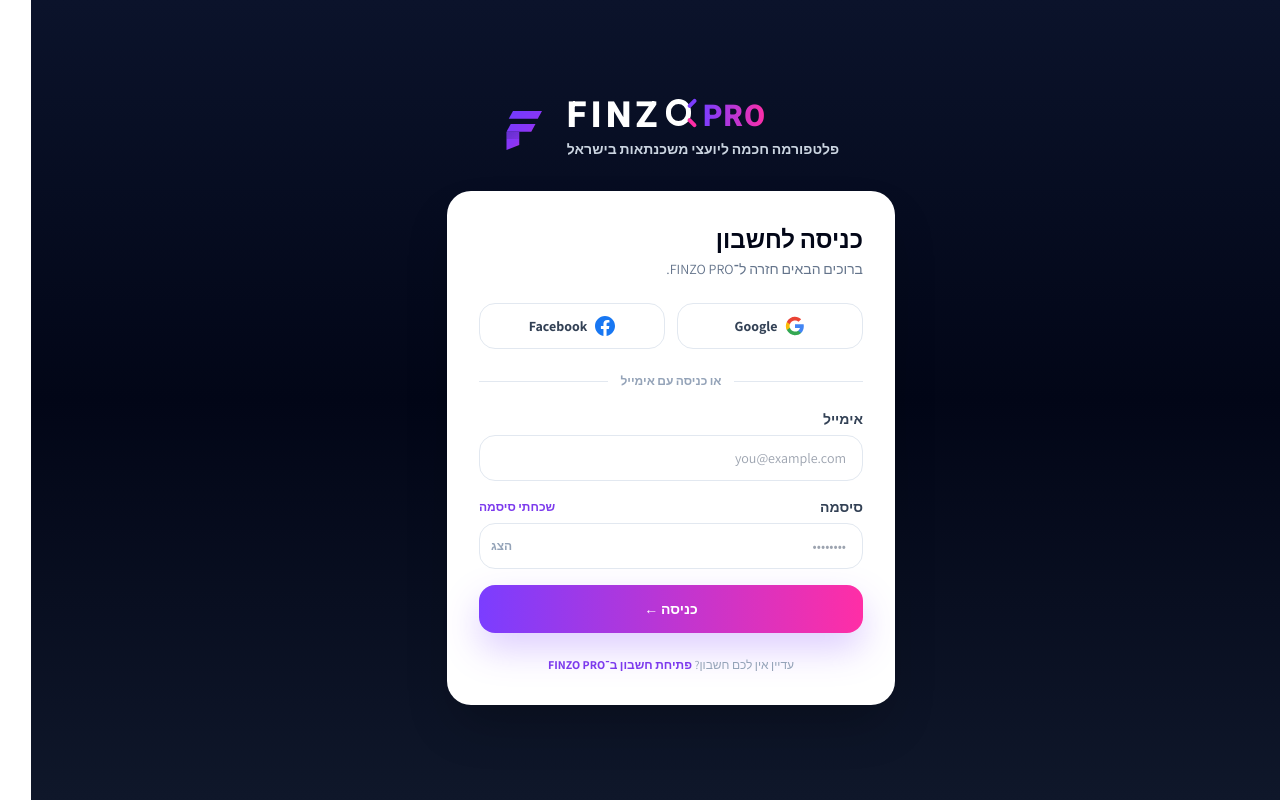
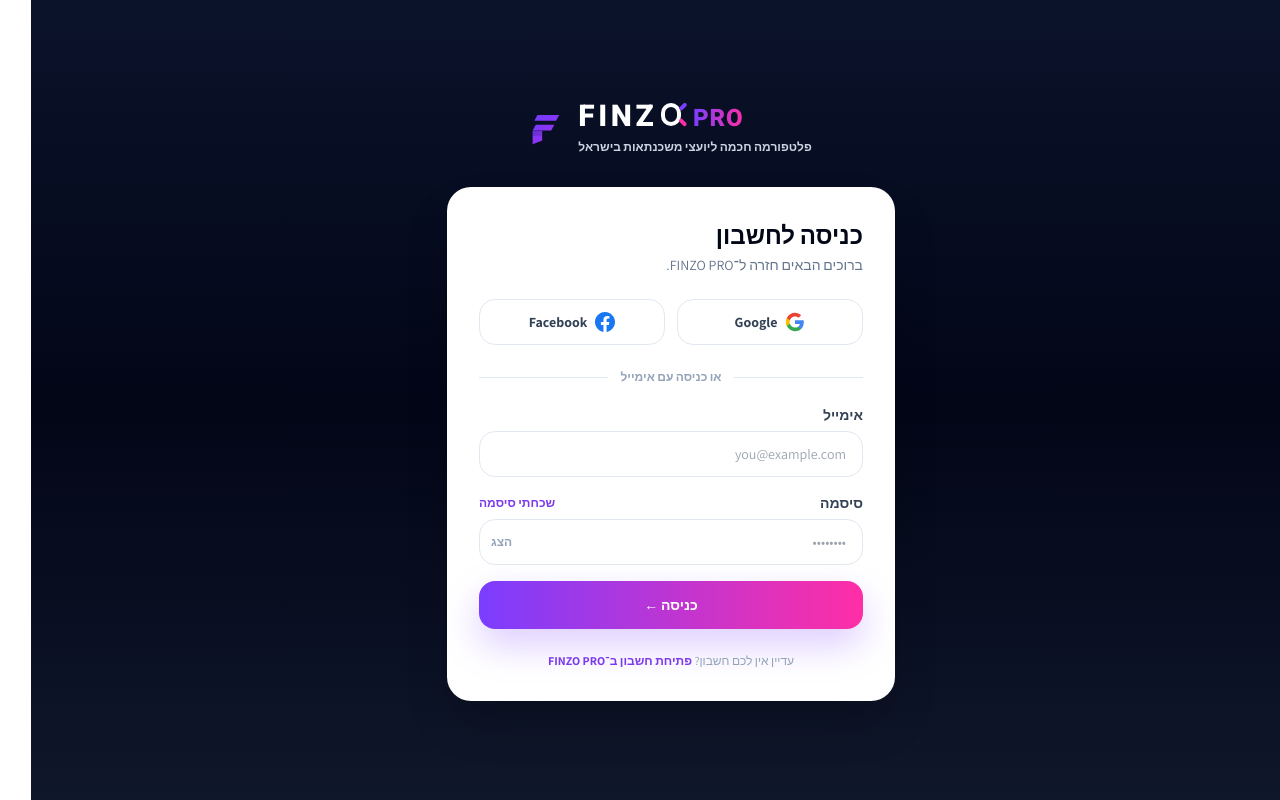
Before and after one commit to lemarketingx/mortgai, a Next.js app: page /advisor/login in a window 1280 px wide. Built offline with nearby package versions, Linux system fonts and the light colour scheme; no server answers; a web font is replaced by a local one.

Commit message:
Reduce FINZO PRO login logo size

```diff
--- a/pages/advisor/login.js
+++ b/pages/advisor/login.js
@@ -56,9 +56,9 @@ export default function AdvisorLogin() {
       <main dir="rtl" className="min-h-screen bg-gradient-to-b from-[#0B132B] via-slate-950 to-slate-900 flex items-center justify-center px-4 py-12">
         <div className="w-full max-w-md">
 
-          <div className="text-center mb-8">
-            <Link href="/advisors" className="inline-flex justify-center">
-              <BrandLogo variant="advisor" mode="dark" size="lg" withTagline />
+          <div className="mb-8 flex justify-center overflow-hidden px-3">
+            <Link href="/advisors" className="inline-flex max-w-full justify-center">
+              <BrandLogo variant="advisor" mode="dark" size="md" withTagline />
             </Link>
           </div>
 
```
